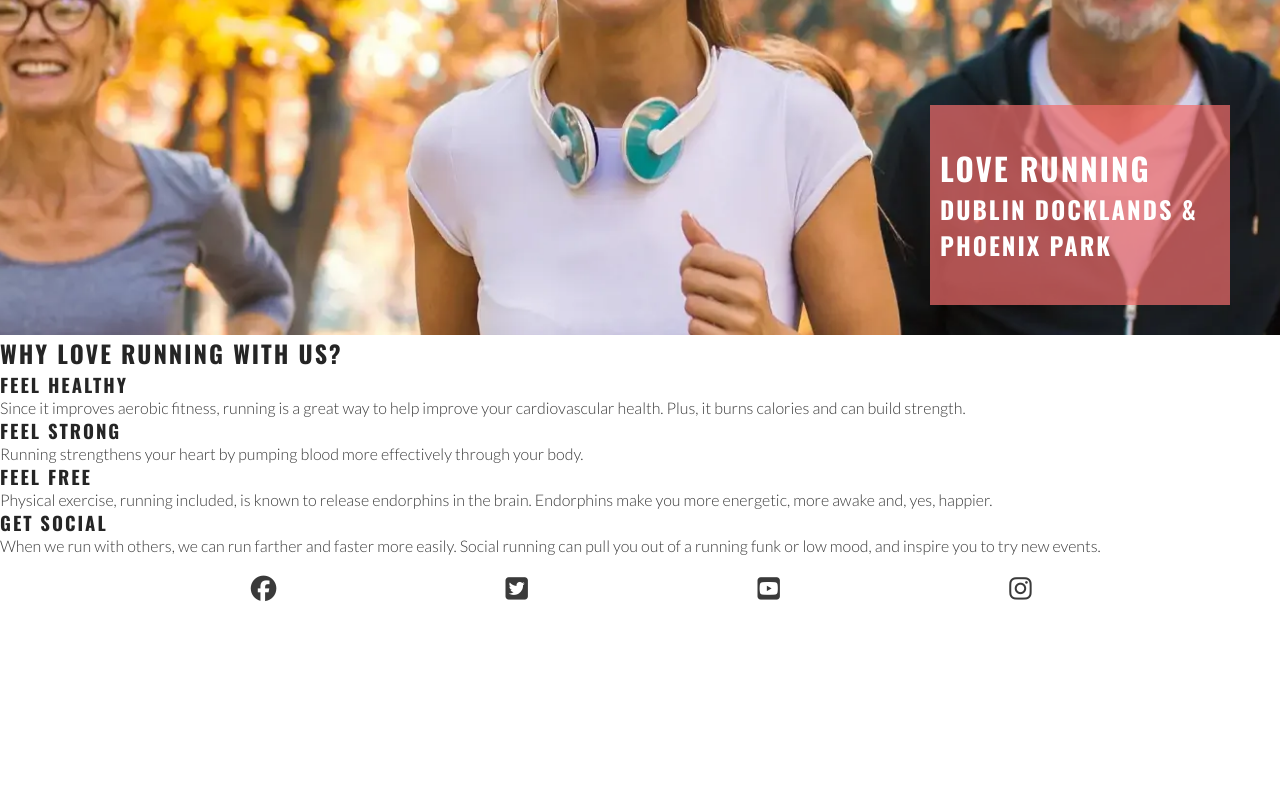
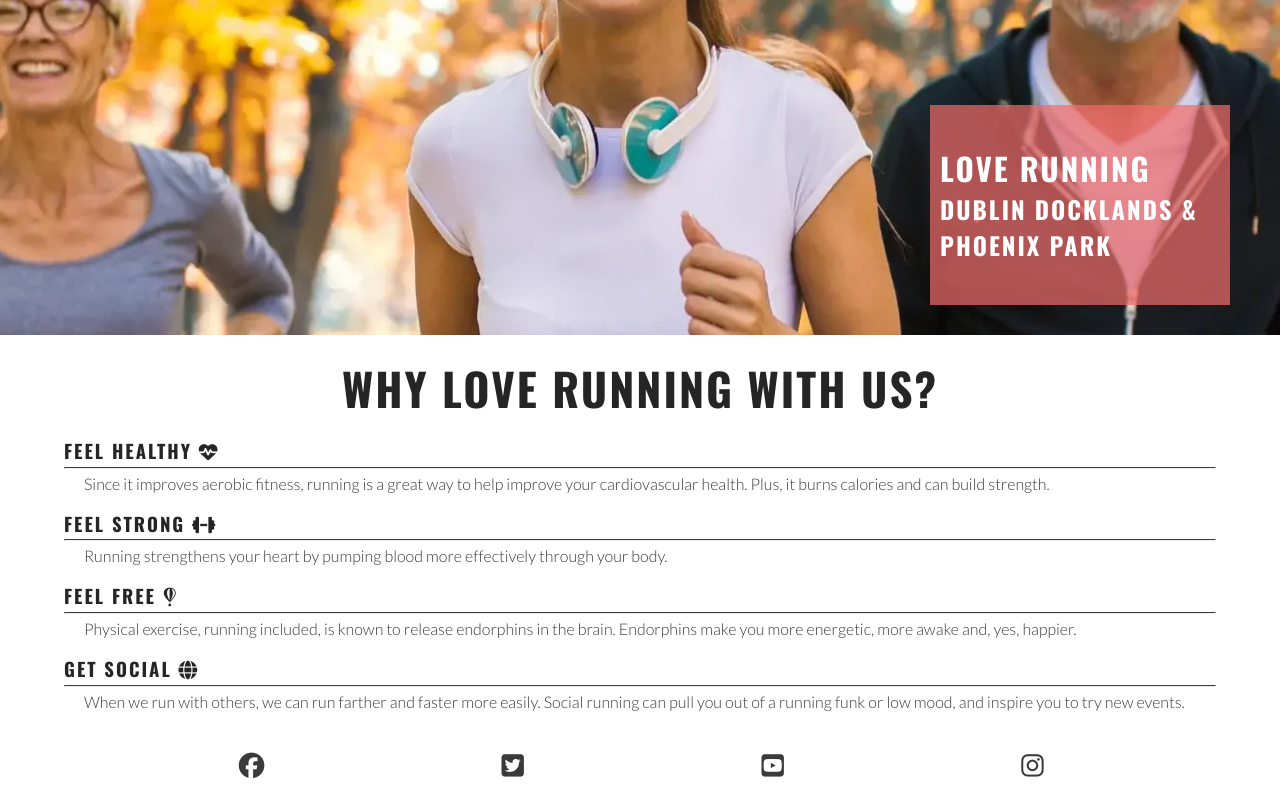
Before and after one commit to christoph1984/love-running, a plain HTML site: page index.html in a window 1280 px wide. Shown: the part 344-1144 px from the top of the page. Before the commit the page ends 967 px from the top, so only its background shows below. Drawn offline with nearby package versions, Linux system fonts and the light colour scheme.

Commit message:
Reasons code updated to match example

```diff
--- a/assets/css/style.css
+++ b/assets/css/style.css
@@ -1,7 +1,7 @@
 /* Google fonts import */
 @import url('https://fonts.googleapis.com/css2?family=Lato:wght@300&family=Oswald:wght@200;300;400;500;600;700&display=swap');
 
-/* Asterisk wlidcard selector to override default styles applied by the browser */
+/* Asterisk wildcard selector to override default styles added by the browser */
 * {
     padding: 0;
     margin: 0;
@@ -15,21 +15,21 @@ body {
     flex-direction: column;
     /* Generic project styles */
     color: #3a3a3a;
-    font-family: "Lato", sans-serif;
+    font-family: 'Lato', sans-serif;
 }
 
-h1, h2, h3 {
-    font-family: "Oswald", sans-serif;
+h1,
+h2,
+h3 {
+    font-family: 'Oswald', sans-serif;
     text-transform: uppercase;
     letter-spacing: 2px;
     color: #252525;
 }
 
-
-
 /* Header */
 header {
-    background-color :#ffffff;
+    background-color: #ffffff;
     padding: 0 1rem;
     position: fixed;
     z-index: 99;
@@ -45,24 +45,21 @@ header a {
     color: inherit;
 }
 
-
 #menu {
     font-size: 110%;
     letter-spacing: 4px;
     list-style-type: none;
 }
 
-#menu > li {
+#menu>li {
     margin-bottom: 1em;
-
 }
 
 .active {
-    border-bottom: 1px solid #252525;
+    border-bottom: 1px solid #3a3a3a;
 }
 
 /* Navbar styles with dropdown toggle */
-
 nav {
     position: absolute;
     background-color: #ffffff;
@@ -87,7 +84,6 @@ display: block;
     font-size: 2rem;
 }
 
-
 /* Main content */
 main {
     /* Make main element take up any surplus space to push footer down */
@@ -102,8 +98,9 @@ main {
     background: url("../images/hero-image.webp") no-repeat center center/cover;
     position: relative;
 }
+
 #cover-text {
-    /* Final rgba value sets the opacity so it is semi-tranparent */
+    /* Final rgba value sets the opacity so it is semi-transparent */
     background-color: rgba(241, 109, 107, .7);
     font-size: 130%;
     position: absolute;
@@ -114,17 +111,45 @@ main {
     padding-left: 10px;
 }
 
-#cover-text > h2, #cover-text > h3 {
+#cover-text>h2,
+#cover-text>h3 {
     color: #ffffff;
+}
+
+/* Reasons section */
+#reasons {
+    width: 90%;
+    margin: 20px auto;
+}
+
+#reasons h2 {
+    margin-bottom: 20px;
+    text-align: center;
+    font-size: 280%;
+}
+
+#benefits-physical>div,
+#benefits-mental>div {
+    line-height: 20px;
+    margin-bottom: 20px;
+}
+
+#benefits p {
+    padding: 0 20px;
+}
+
+#benefits hr {
+    border-top: 1px solid #3a3a3a;
+    margin: 5px 0;
 }
 
 /* Footer */
 #social-networks {
     text-align: center;
-    padding: 20px;
+    padding: 20px 0;
     display: flex;
     justify-content: space-evenly;
-    list-style: none;
+    list-style-type: none;
 }
 
 #social-networks i {
@@ -133,9 +158,9 @@ main {
     color: #3a3a3a;
 }
 
-
 /* Media query: tablets and larger (768px and up) */
 @media screen and (min-width: 768px) {
+
     /* Header */
     nav {
         display: block;
@@ -149,7 +174,7 @@ main {
         display: flex;
     }
 
-    #menu > li {
+    #menu>li {
         padding-left: 1rem;
     }
 
@@ -163,18 +188,9 @@ main {
         margin: 0 0.5rem;
     }
 
-    /* Large devices (laptops and desktops, 992px and up) */
-    @media screen and (min-width: 992px) {
-    #menu a:hover {
-        border-bottom: 1px solid #252525;
-    }
-
-    }
-
-
-    /* Main Content */
+    /* Main content */
     main {
-        /* Push main content down to accomodate larger header */
+        /* Push main content down to accommodate larger header */
         margin-top: 79px;
     }
 
@@ -184,3 +200,10 @@ main {
         right: 50px;
     }
 }
+
+/* Large devices (laptops and desktops, 992px and up) */
+@media screen and (min-width: 992px) {
+    #menu a:hover {
+        border-bottom: 1px solid #3a3a3a;
+    }
+}
--- a/index.html
+++ b/index.html
@@ -46,35 +46,37 @@
                 <h3>Dublin Docklands & Phoenix Park</h3>
             </div>
         </section>
-
         <section id="reasons">
-            <h2>WHY LOVE RUNNING WITH US?</h2>
+            <h2>Why love running with us?</h2>
             <div id="benefits">
                 <div id="benefits-physical">
                     <div>
-                        <h3>FEEL HEALTHY</h3>
-                        <p>Since it improves aerobic fitness, running is a great way to help improve your cardiovascular health. Plus, it burns
-                        calories and can build strength.</p>
+                        <h3>Feel healthy <i class="fa-solid fa-heart-pulse"></i></h3>
+                        <hr>
+                        <p>Since it improves aerobic fitness, running is a great way to help improve your cardiovascular
+                            health. Plus, it burns calories and can build strength.</p>
                     </div>
                     <div>
-                        <h3>FEEL STRONG</h3>
+                        <h3>Feel strong <i class="fa-solid fa-dumbbell"></i></h3>
+                        <hr>
                         <p>Running strengthens your heart by pumping blood more effectively through your body.</p>
                     </div>
+                </div>
+                <div id="benefits-mental">
                     <div>
-                        <h3>FEEL FREE</h3>
-                        <p>Physical exercise, running included, is known to release endorphins in the brain. Endorphins make you more energetic,
-                        more awake and, yes, happier.</p>
+                        <h3>Feel free <i class="fa-brands fa-fly"></i></h3>
+                        <hr>
+                        <p>Physical exercise, running included, is known to release endorphins in the brain. Endorphins
+                            make you more energetic, more awake and, yes, happier.</p>
                     </div>
                     <div>
-                        <h3>GET SOCIAL</h3>
-                        <p>When we run with others, we can run farther and faster more easily. Social running can pull you out of a running funk or
-                        low mood, and inspire you to try new events.</p>
+                        <h3>Get social <i class="fa-solid fa-globe"></i></h3>
+                        <hr>
+                        <p>When we run with others, we can run farther and faster more easily. Social running can pull
+                            you out of a running funk or low mood, and inspire you to try new events.</p>
                     </div>
                 </div>
             </div>
-            <div></div>
-            <div></div>
-            <div></div>
         </section>
     </main>
 
```
Lines whose indentation alone changed are shown as unchanged.
